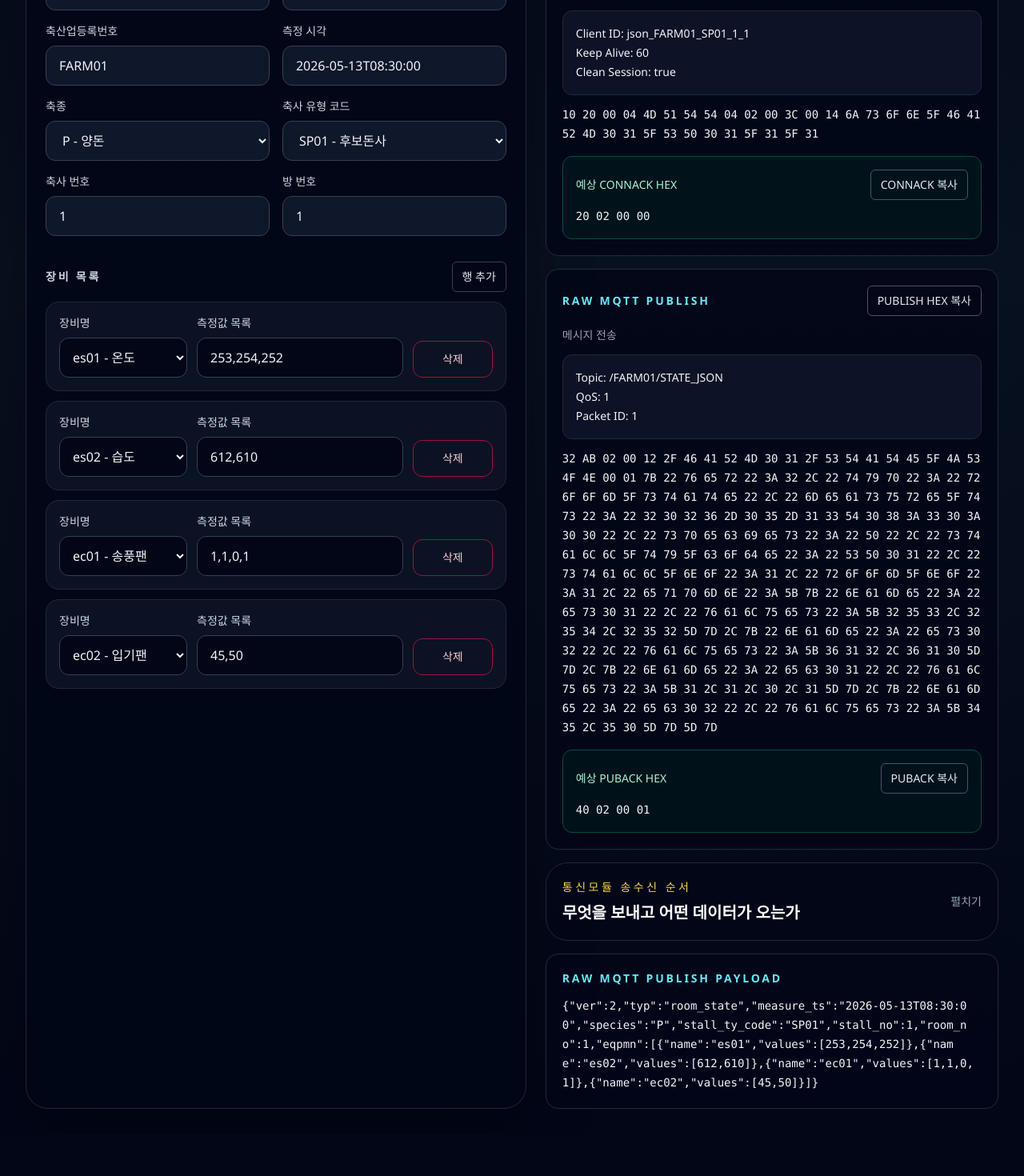
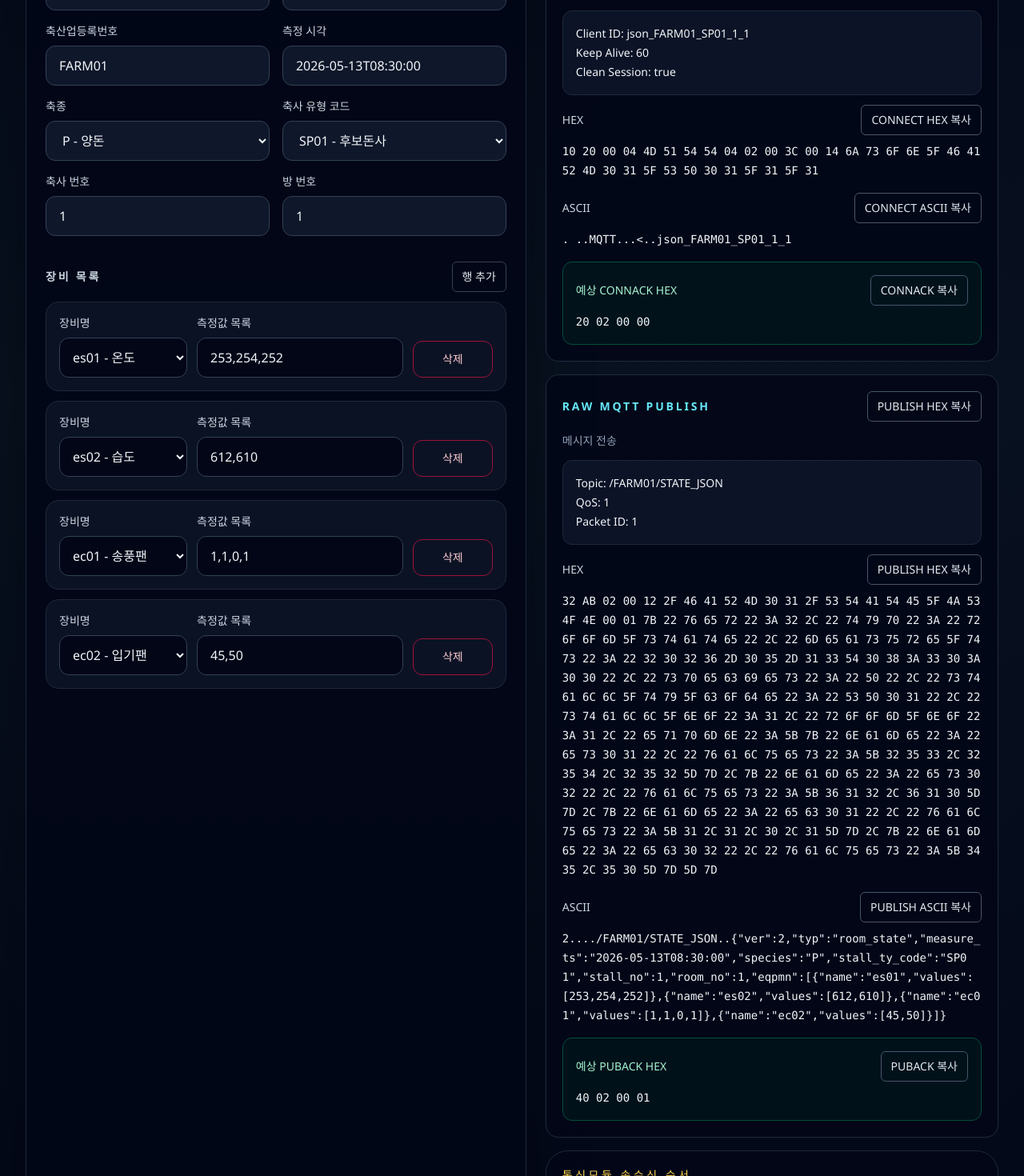
Before and after one commit to SIJackLee/PGen, a Next.js app: page / in a window 1280 px wide. Shown: the part 560-2030 px from the top of the page at 80% size. Before the commit the page ends 1978 px from the top, so only its background shows below. Built offline with nearby package versions, Linux system fonts and the light colour scheme.

Commit message:
Add ASCII packet output alongside HEX

```diff
--- a/app/api/generate-binary/route.ts
+++ b/app/api/generate-binary/route.ts
@@ -58,6 +58,10 @@ function toHex(bytes: Uint8Array): string {
   return Array.from(bytes)
     .map((byte) => byte.toString(16).padStart(2, "0").toUpperCase())
     .join(" ");
+}
+
+function toAscii(bytes: Uint8Array): string {
+  return Array.from(bytes, (byte) => (byte >= 0x20 && byte <= 0x7e ? String.fromCharCode(byte) : ".")).join("");
 }
 
 function buildKey12(registNo: string, stallTyCode: number, stallNo: number, roomNo: number): string {
@@ -198,6 +202,34 @@ function buildMqttConnectHex(
     throw new Error("username is required when password is provided.");
   }
 
+  return toHex(buildMqttConnectPacket(clientId, keepAlive, username, password, cleanSession));
+}
+
+function buildMqttConnectAscii(
+  clientId: string,
+  keepAlive = 60,
+  username?: string | null,
+  password?: string | null,
+  cleanSession = true
+): string {
+  if (password && !username) {
+    throw new Error("username is required when password is provided.");
+  }
+
+  return toAscii(buildMqttConnectPacket(clientId, keepAlive, username, password, cleanSession));
+}
+
+function buildMqttConnectPacket(
+  clientId: string,
+  keepAlive = 60,
+  username?: string | null,
+  password?: string | null,
+  cleanSession = true
+): Uint8Array {
+  if (password && !username) {
+    throw new Error("username is required when password is provided.");
+  }
+
   const usernameFlag = username ? 1 : 0;
   const passwordFlag = password ? 1 : 0;
   const connectFlags = (usernameFlag << 7) | (passwordFlag << 6) | (Number(cleanSession) << 1);
@@ -219,8 +251,7 @@ function buildMqttConnectHex(
   if (password) payloadParts.push(mqttString(password));
 
   const remaining = concat(variableHeader, ...payloadParts);
-  const packet = concat([0x10], encodeRemainingLength(remaining.length), remaining);
-  return toHex(packet);
+  return concat([0x10], encodeRemainingLength(remaining.length), remaining);
 }
 
 function buildMqttPublishHex(
@@ -231,6 +262,28 @@ function buildMqttPublishHex(
   retain = false,
   dup = false
 ): string {
+  return toHex(buildMqttPublishPacket(topic, payloadText, packetId, qos, retain, dup));
+}
+
+function buildMqttPublishAscii(
+  topic: string,
+  payloadText: string,
+  packetId = 1,
+  qos = 1,
+  retain = false,
+  dup = false
+): string {
+  return toAscii(buildMqttPublishPacket(topic, payloadText, packetId, qos, retain, dup));
+}
+
+function buildMqttPublishPacket(
+  topic: string,
+  payloadText: string,
+  packetId = 1,
+  qos = 1,
+  retain = false,
+  dup = false
+): Uint8Array {
   const fixedByte = 0x30 | (Number(dup) << 3) | (qos << 1) | Number(retain);
   const topicBytes = mqttString(topic);
   const variableHeaderParts: Uint8Array[] = [topicBytes];
@@ -241,9 +294,7 @@ function buildMqttPublishHex(
 
   const payloadBytes = new TextEncoder().encode(payloadText);
   const remaining = concat(...variableHeaderParts, payloadBytes);
-  const packet = concat([fixedByte], encodeRemainingLength(remaining.length), remaining);
-
-  return toHex(packet);
+  return concat([fixedByte], encodeRemainingLength(remaining.length), remaining);
 }
 
 export async function POST(request: NextRequest) {
@@ -293,12 +344,15 @@ export async function POST(request: NextRequest) {
     return NextResponse.json({
       key12,
       connect_hex: buildMqttConnectHex(clientId, keepAlive, username, password, cleanSession),
+      connect_ascii: buildMqttConnectAscii(clientId, keepAlive, username, password, cleanSession),
       expected_connack: "20 02 00 00",
       topic,
       state_hex: toHex(stateBin),
+      state_ascii: toAscii(stateBin),
       state_base64: buildStateBase64(stateBin),
       mqtt_payload: buildMqttPayload(refSeq, stateBin),
       publish_hex: buildMqttPublishHex(topic, buildMqttPayload(refSeq, stateBin)),
+      publish_ascii: buildMqttPublishAscii(topic, buildMqttPayload(refSeq, stateBin)),
     });
   } catch (error: unknown) {
     const message = error instanceof Error ? error.message : String(error);
--- a/app/components/JsonProtocolGenerator.tsx
+++ b/app/components/JsonProtocolGenerator.tsx
@@ -499,9 +499,26 @@ export default function JsonProtocolGenerator() {
               <p>Keep Alive: 60</p>
               <p>Clean Session: true</p>
             </div>
+            <div className="space-y-4">
+              <div>
+                <div className="mb-2 flex items-center justify-between gap-3">
+                  <p className="text-sm font-medium text-slate-300">HEX</p>
+                  <CopyButton label="CONNECT HEX 복사" value={output.raw_mqtt_connect_hex} />
+                </div>
                 <pre className="whitespace-pre-wrap break-all text-sm leading-6 text-slate-100">
                   {output.raw_mqtt_connect_hex}
                 </pre>
+              </div>
+              <div>
+                <div className="mb-2 flex items-center justify-between gap-3">
+                  <p className="text-sm font-medium text-slate-300">ASCII</p>
+                  <CopyButton label="CONNECT ASCII 복사" value={output.raw_mqtt_connect_ascii} />
+                </div>
+                <pre className="whitespace-pre-wrap break-all text-sm leading-6 text-slate-100">
+                  {output.raw_mqtt_connect_ascii}
+                </pre>
+              </div>
+            </div>
             <div className="mt-4 rounded-xl border border-emerald-900 bg-emerald-950/30 p-4">
               <div className="mb-2 flex items-center justify-between gap-3">
                 <p className="text-sm font-medium text-emerald-200">예상 CONNACK HEX</p>
@@ -525,9 +542,26 @@ export default function JsonProtocolGenerator() {
               <p>QoS: 1</p>
               <p>Packet ID: 1</p>
             </div>
+            <div className="space-y-4">
+              <div>
+                <div className="mb-2 flex items-center justify-between gap-3">
+                  <p className="text-sm font-medium text-slate-300">HEX</p>
+                  <CopyButton label="PUBLISH HEX 복사" value={output.raw_mqtt_publish_hex} />
+                </div>
                 <pre className="whitespace-pre-wrap break-all text-sm leading-6 text-slate-100">
                   {output.raw_mqtt_publish_hex}
                 </pre>
+              </div>
+              <div>
+                <div className="mb-2 flex items-center justify-between gap-3">
+                  <p className="text-sm font-medium text-slate-300">ASCII</p>
+                  <CopyButton label="PUBLISH ASCII 복사" value={output.raw_mqtt_publish_ascii} />
+                </div>
+                <pre className="whitespace-pre-wrap break-all text-sm leading-6 text-slate-100">
+                  {output.raw_mqtt_publish_ascii}
+                </pre>
+              </div>
+            </div>
             <div className="mt-4 rounded-xl border border-emerald-900 bg-emerald-950/30 p-4">
               <div className="mb-2 flex items-center justify-between gap-3">
                 <p className="text-sm font-medium text-emerald-200">예상 PUBACK HEX</p>
--- a/lib/json-room-state.ts
+++ b/lib/json-room-state.ts
@@ -111,7 +111,9 @@ export interface JsonRoomStateOutput {
   payload_compact: string;
   mqtt_client_id: string;
   raw_mqtt_connect_hex: string;
+  raw_mqtt_connect_ascii: string;
   raw_mqtt_publish_hex: string;
+  raw_mqtt_publish_ascii: string;
   mosquitto_pub_command: string;
   mosquitto_sub_ack_command: string;
   warnings: string[];
@@ -309,11 +311,23 @@ function toHex(bytes: Uint8Array): string {
     .join(" ");
 }
 
+function toAscii(bytes: Uint8Array): string {
+  return Array.from(bytes, (byte) => (byte >= 0x20 && byte <= 0x7e ? String.fromCharCode(byte) : ".")).join("");
+}
+
 export function buildMqttClientId(form: JsonRoomStateForm): string {
   return `json_${form.isnd_regist_no}_${form.stall_ty_code}_${form.stall_no}_${form.room_no}`;
 }
 
 export function buildRawMqttConnectHex(clientId: string, keepAlive = 60): string {
+  return toHex(buildRawMqttConnectPacket(clientId, keepAlive));
+}
+
+export function buildRawMqttConnectAscii(clientId: string, keepAlive = 60): string {
+  return toAscii(buildRawMqttConnectPacket(clientId, keepAlive));
+}
+
+function buildRawMqttConnectPacket(clientId: string, keepAlive = 60): Uint8Array {
   const variableHeader = new Uint8Array([
     0x00,
     0x04,
@@ -328,17 +342,23 @@ export function buildRawMqttConnectHex(clientId: string, keepAlive = 60): string
   ]);
   const payload = mqttString(clientId);
   const remaining = concat(variableHeader, payload);
-  const packet = concat([0x10], encodeRemainingLength(remaining.length), remaining);
-  return toHex(packet);
+  return concat([0x10], encodeRemainingLength(remaining.length), remaining);
 }
 
 export function buildRawMqttPublishHex(topic: string, payloadText: string, packetId = 1): string {
+  return toHex(buildRawMqttPublishPacket(topic, payloadText, packetId));
+}
+
+export function buildRawMqttPublishAscii(topic: string, payloadText: string, packetId = 1): string {
+  return toAscii(buildRawMqttPublishPacket(topic, payloadText, packetId));
+}
+
+function buildRawMqttPublishPacket(topic: string, payloadText: string, packetId = 1): Uint8Array {
   const topicBytes = mqttString(topic);
   const packetIdBytes = new Uint8Array([(packetId >> 8) & 0xff, packetId & 0xff]);
   const payloadBytes = new TextEncoder().encode(payloadText);
   const remaining = concat(topicBytes, packetIdBytes, payloadBytes);
-  const packet = concat([0x32], encodeRemainingLength(remaining.length), remaining);
-  return toHex(packet);
+  return concat([0x32], encodeRemainingLength(remaining.length), remaining);
 }
 
 export function generateJsonRoomStateOutput(form: JsonRoomStateForm): JsonRoomStateOutput {
@@ -358,7 +378,9 @@ export function generateJsonRoomStateOutput(form: JsonRoomStateForm): JsonRoomSt
   const ackTopic = buildAckTopic(trimmedRegistNo);
   const mqttClientId = buildMqttClientId(form);
   const rawMqttConnectHex = buildRawMqttConnectHex(mqttClientId);
+  const rawMqttConnectAscii = buildRawMqttConnectAscii(mqttClientId);
   const rawMqttPublishHex = buildRawMqttPublishHex(stateTopic, payloadCompact);
+  const rawMqttPublishAscii = buildRawMqttPublishAscii(stateTopic, payloadCompact);
 
   return {
     protocol_name: JSON_PROTOCOL_NAME,
@@ -369,7 +391,9 @@ export function generateJsonRoomStateOutput(form: JsonRoomStateForm): JsonRoomSt
     payload_compact: payloadCompact,
     mqtt_client_id: mqttClientId,
     raw_mqtt_connect_hex: rawMqttConnectHex,
+    raw_mqtt_connect_ascii: rawMqttConnectAscii,
     raw_mqtt_publish_hex: rawMqttPublishHex,
+    raw_mqtt_publish_ascii: rawMqttPublishAscii,
     mosquitto_pub_command: buildMosquittoPubCommand(stateTopic, payloadCompact),
     mosquitto_sub_ack_command: buildMosquittoSubAckCommand(ackTopic),
     warnings: validation.warnings.map((warning) => warning.message),
```
Lines whose indentation alone changed are shown as unchanged.
